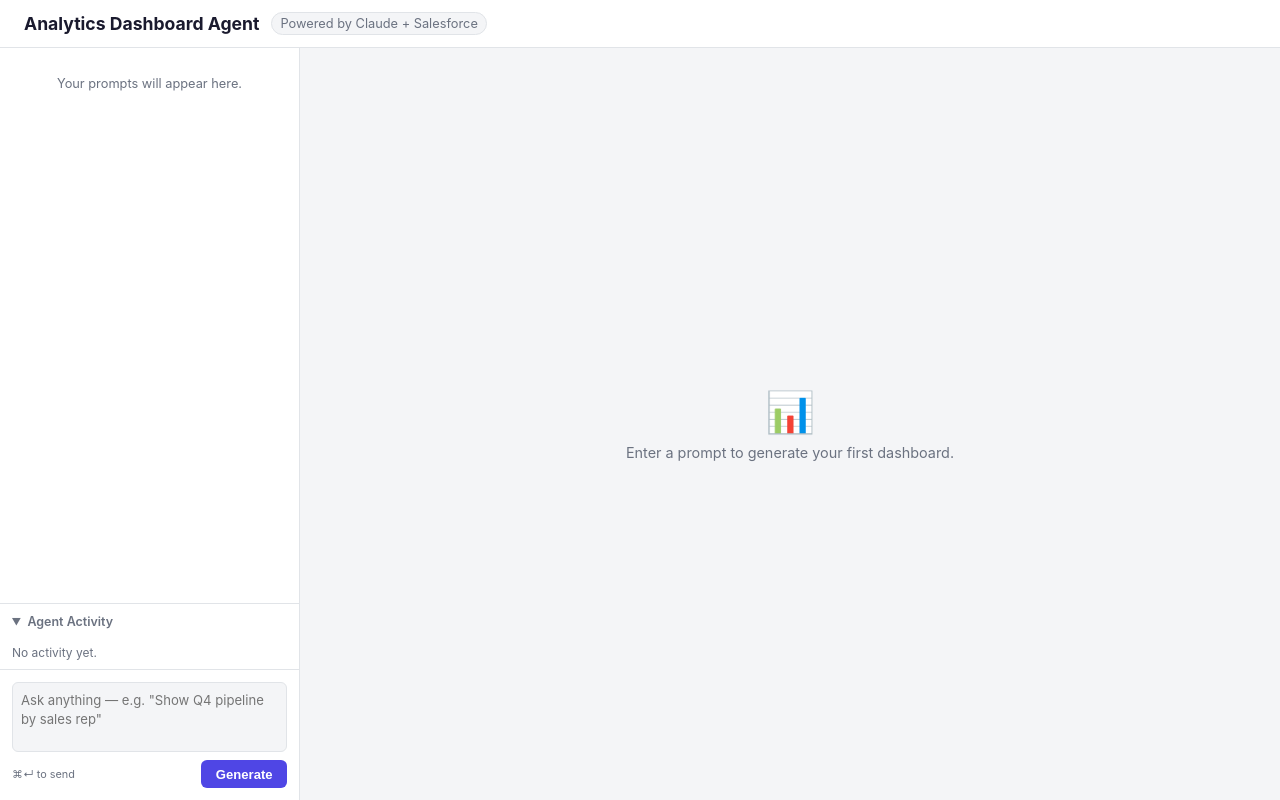
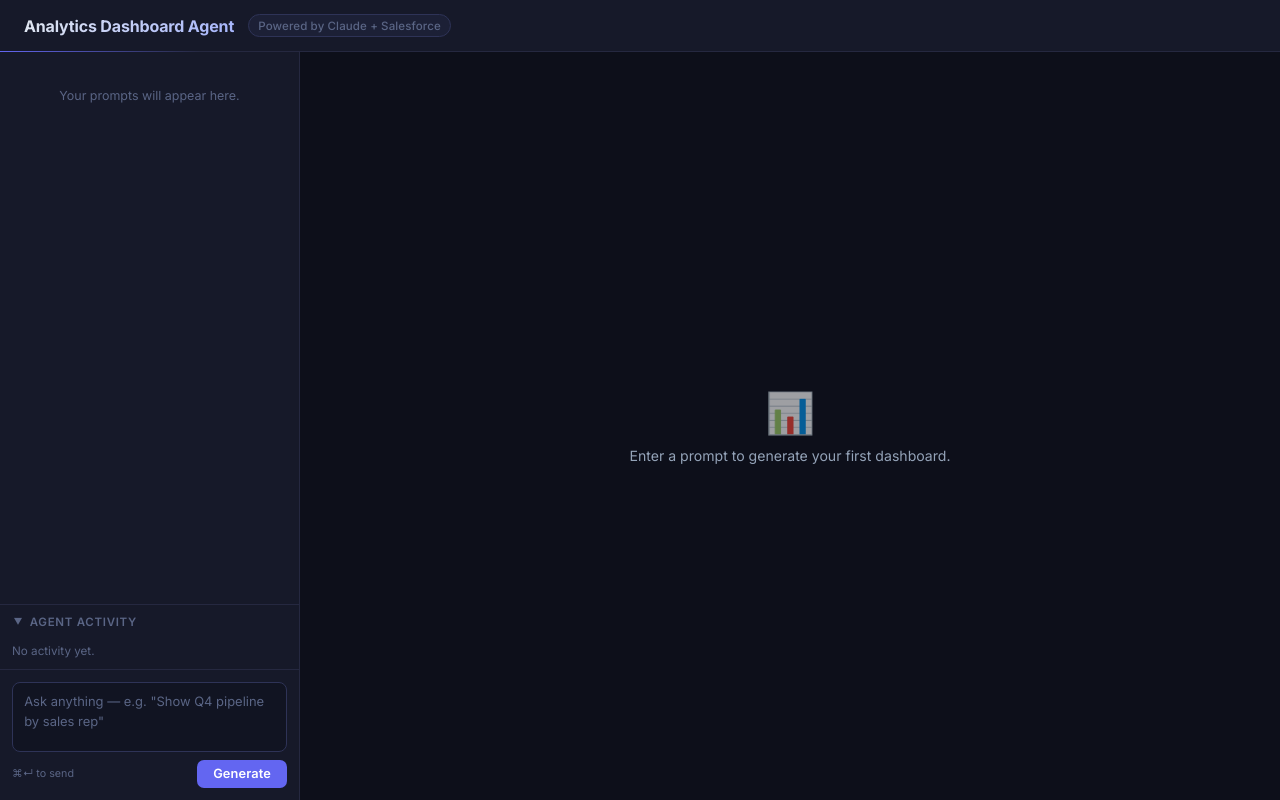
Before and after one commit to 62lauren/analytics-dashboard-agent, a FastAPI app: page / in a window 1280 px wide. Run offline with FastAPI, Linux system fonts and the light colour scheme; some libraries are stand-ins or nearby versions.

Commit message:
changed UI layout

```diff
--- a/web/static/style.css
+++ b/web/static/style.css
@@ -1,24 +1,31 @@
+@import url('https://fonts.googleapis.com/css2?family=Inter:wght@400;500;600;700&display=swap');
+
 *, *::before, *::after { box-sizing: border-box; margin: 0; padding: 0; }
 
 :root {
-  --bg: #f4f5f7;
-  --surface: #ffffff;
-  --border: #e1e4e8;
-  --text: #1a1a2e;
-  --muted: #6b7280;
-  --accent: #4f46e5;
-  --accent-hover: #4338ca;
-  --high: #dc2626;
-  --medium: #d97706;
-  --low: #16a34a;
-  --tool-call: #2563eb;
-  --tool-result: #059669;
-  --thinking: #7c3aed;
-  --error: #dc2626;
+  --bg:           #0d0f1a;
+  --bg-2:         #111422;
+  --surface:      #161929;
+  --surface-2:    #1c2036;
+  --border:       #252840;
+  --border-soft:  #2e3357;
+  --text:         #e2e8f0;
+  --text-dim:     #94a3b8;
+  --muted:        #5a6585;
+  --accent:       #6366f1;
+  --accent-hover: #818cf8;
+  --accent-glow:  rgba(99, 102, 241, 0.18);
+  --high:         #f87171;
+  --medium:       #fbbf24;
+  --low:          #34d399;
+  --tool-call:    #60a5fa;
+  --tool-result:  #34d399;
+  --thinking:     #a78bfa;
+  --error:        #f87171;
 }
 
 body {
-  font-family: -apple-system, BlinkMacSystemFont, "Segoe UI", sans-serif;
+  font-family: 'Inter', -apple-system, BlinkMacSystemFont, "Segoe UI", sans-serif;
   background: var(--bg);
   color: var(--text);
   height: 100vh;
@@ -31,14 +38,42 @@ body {
 header {
   background: var(--surface);
   border-bottom: 1px solid var(--border);
-  padding: 0.75rem 1.5rem;
+  padding: 0 1.5rem;
+  height: 52px;
   display: flex;
   align-items: center;
-  gap: 0.75rem;
+  gap: 0.85rem;
   flex-shrink: 0;
+  position: relative;
 }
-header h1 { font-size: 1.1rem; font-weight: 700; }
-header span { font-size: 0.8rem; color: var(--muted); background: var(--bg); padding: 0.2rem 0.5rem; border-radius: 99px; border: 1px solid var(--border); }
+header::after {
+  content: '';
+  position: absolute;
+  bottom: -1px;
+  left: 0;
+  width: 200px;
+  height: 1px;
+  background: linear-gradient(90deg, var(--accent), transparent);
+}
+header h1 {
+  font-size: 1rem;
+  font-weight: 700;
+  letter-spacing: -0.01em;
+  background: linear-gradient(135deg, #e2e8f0 0%, #a5b4fc 100%);
+  -webkit-background-clip: text;
+  -webkit-text-fill-color: transparent;
+  background-clip: text;
+}
+header span {
+  font-size: 0.72rem;
+  font-weight: 500;
+  color: var(--muted);
+  background: var(--surface-2);
+  padding: 0.2rem 0.6rem;
+  border-radius: 99px;
+  border: 1px solid var(--border-soft);
+  letter-spacing: 0.01em;
+}
 
 /* ── Layout ── */
 .layout {
@@ -64,34 +99,35 @@ header span { font-size: 0.8rem; color: var(--muted); background: var(--bg); pad
   padding: 0.75rem;
   display: flex;
   flex-direction: column;
-  gap: 0.4rem;
+  gap: 0.35rem;
 }
 
 .chat-history-empty {
   color: var(--muted);
-  font-size: 0.8rem;
+  font-size: 0.78rem;
   text-align: center;
-  padding: 1rem;
+  padding: 1.5rem 1rem;
 }
 
 .history-item {
-  background: var(--bg);
+  background: var(--surface-2);
   border: 1px solid var(--border);
-  border-radius: 6px;
-  padding: 0.5rem 0.65rem;
+  border-radius: 7px;
+  padding: 0.5rem 0.7rem;
   cursor: pointer;
-  transition: border-color 0.15s;
+  transition: border-color 0.15s, background 0.15s;
 }
-.history-item:hover { border-color: var(--accent); }
-.history-item.active { border-color: var(--accent); background: #eef2ff; }
+.history-item:hover { border-color: var(--border-soft); background: #1e2440; }
+.history-item.active { border-color: var(--accent); background: rgba(99, 102, 241, 0.08); }
 .history-item .hi-prompt {
-  font-size: 0.8rem;
+  font-size: 0.78rem;
   font-weight: 500;
   white-space: nowrap;
   overflow: hidden;
   text-overflow: ellipsis;
+  color: var(--text);
 }
-.history-item .hi-time { font-size: 0.7rem; color: var(--muted); margin-top: 0.15rem; }
+.history-item .hi-time { font-size: 0.68rem; color: var(--muted); margin-top: 0.2rem; }
 
 /* Activity log */
 .activity-section {
@@ -99,35 +135,37 @@ header span { font-size: 0.8rem; color: var(--muted); background: var(--bg); pad
   flex-shrink: 0;
 }
 .activity-section summary {
-  padding: 0.6rem 0.75rem;
+  padding: 0.6rem 0.85rem;
   cursor: pointer;
-  font-size: 0.78rem;
+  font-size: 0.72rem;
   font-weight: 600;
   color: var(--muted);
+  text-transform: uppercase;
+  letter-spacing: 0.06em;
   user-select: none;
   list-style: none;
   display: flex;
   align-items: center;
-  gap: 0.4rem;
+  gap: 0.45rem;
 }
-.activity-section summary::before { content: "▶"; font-size: 0.6rem; transition: transform 0.15s; }
+.activity-section summary::before { content: "▶"; font-size: 0.55rem; transition: transform 0.15s; }
 .activity-section[open] summary::before { transform: rotate(90deg); }
 .activity-log {
   max-height: 220px;
   overflow-y: auto;
-  padding: 0.4rem 0.75rem 0.6rem;
+  padding: 0.35rem 0.75rem 0.65rem;
   display: flex;
   flex-direction: column;
-  gap: 0.3rem;
+  gap: 0.25rem;
 }
-.activity-log:empty::after { content: "No activity yet."; font-size: 0.75rem; color: var(--muted); }
+.activity-log:empty::after { content: "No activity yet."; font-size: 0.73rem; color: var(--muted); }
 
 .log-entry {
-  font-size: 0.73rem;
-  padding: 0.3rem 0.5rem;
-  border-radius: 4px;
-  border-left: 3px solid transparent;
-  background: var(--bg);
+  font-size: 0.71rem;
+  padding: 0.28rem 0.5rem;
+  border-radius: 5px;
+  border-left: 2px solid transparent;
+  background: var(--surface-2);
 }
 .log-entry.thinking { border-color: var(--thinking); color: var(--thinking); font-style: italic; }
 .log-entry.tool-call { border-color: var(--tool-call); }
@@ -145,41 +183,48 @@ header span { font-size: 0.8rem; color: var(--muted); background: var(--bg); pad
   display: flex;
   flex-direction: column;
   gap: 0.5rem;
+  background: var(--surface);
 }
 .prompt-area textarea {
   width: 100%;
   resize: none;
-  border: 1px solid var(--border);
-  border-radius: 6px;
-  padding: 0.5rem;
-  font-size: 0.82rem;
+  border: 1px solid var(--border-soft);
+  border-radius: 8px;
+  padding: 0.6rem 0.7rem;
+  font-size: 0.81rem;
   font-family: inherit;
-  line-height: 1.4;
-  background: var(--bg);
-  transition: border-color 0.15s;
+  line-height: 1.5;
+  background: var(--bg-2);
+  color: var(--text);
+  transition: border-color 0.15s, box-shadow 0.15s;
   height: 70px;
 }
-.prompt-area textarea:focus { outline: none; border-color: var(--accent); }
+.prompt-area textarea::placeholder { color: var(--muted); }
+.prompt-area textarea:focus { outline: none; border-color: var(--accent); box-shadow: 0 0 0 3px var(--accent-glow); }
 .prompt-row { display: flex; justify-content: space-between; align-items: center; }
-.prompt-hint { font-size: 0.68rem; color: var(--muted); }
+.prompt-hint { font-size: 0.67rem; color: var(--muted); }
 .send-btn {
   background: var(--accent);
   color: #fff;
   border: none;
-  border-radius: 6px;
-  padding: 0.4rem 0.9rem;
-  font-size: 0.82rem;
+  border-radius: 7px;
+  padding: 0.42rem 1rem;
+  font-size: 0.8rem;
   font-weight: 600;
+  font-family: inherit;
   cursor: pointer;
-  transition: background 0.15s;
+  transition: background 0.15s, box-shadow 0.15s, transform 0.1s;
+  letter-spacing: 0.01em;
 }
-.send-btn:hover:not(:disabled) { background: var(--accent-hover); }
-.send-btn:disabled { opacity: 0.5; cursor: not-allowed; }
+.send-btn:hover:not(:disabled) { background: var(--accent-hover); box-shadow: 0 0 12px var(--accent-glow); }
+.send-btn:active:not(:disabled) { transform: scale(0.97); }
+.send-btn:disabled { opacity: 0.4; cursor: not-allowed; }
 
 /* ── Right panel ── */
 .right-panel {
   flex: 1;
   overflow-y: auto;
+  background: var(--bg);
   padding: 1.25rem;
   display: flex;
   flex-direction: column;
@@ -193,22 +238,22 @@ header span { font-size: 0.8rem; color: var(--muted); background: var(--bg); pad
   align-items: center;
   justify-content: center;
   color: var(--muted);
-  gap: 0.5rem;
+  gap: 0.6rem;
 }
-.empty-state .es-icon { font-size: 2.5rem; }
-.empty-state p { font-size: 0.9rem; }
+.empty-state .es-icon { font-size: 2.5rem; opacity: 0.6; }
+.empty-state p { font-size: 0.88rem; color: var(--text-dim); }
 
 /* ── Dashboard sections ── */
 .dashboard-section { display: none; }
 .dashboard-section.visible { display: block; }
 
 .section-title {
-  font-size: 0.85rem;
+  font-size: 0.7rem;
   font-weight: 700;
   color: var(--muted);
   text-transform: uppercase;
-  letter-spacing: 0.05em;
-  margin-bottom: 0.75rem;
+  letter-spacing: 0.08em;
+  margin-bottom: 0.85rem;
 }
 
 .charts-grid {
@@ -280,6 +332,7 @@ header span { font-size: 0.8rem; color: var(--muted); background: var(--bg); pad
 @keyframes spin { to { transform: rotate(360deg); } }
 
 /* Scrollbars */
-::-webkit-scrollbar { width: 5px; }
+::-webkit-scrollbar { width: 4px; }
 ::-webkit-scrollbar-track { background: transparent; }
-::-webkit-scrollbar-thumb { background: var(--border); border-radius: 99px; }
+::-webkit-scrollbar-thumb { background: var(--border-soft); border-radius: 99px; }
+::-webkit-scrollbar-thumb:hover { background: var(--muted); }
--- a/web/templates/index.html
+++ b/web/templates/index.html
@@ -4,6 +4,8 @@
   <meta charset="UTF-8" />
   <meta name="viewport" content="width=device-width, initial-scale=1.0" />
   <title>Analytics Dashboard Agent</title>
+  <link rel="preconnect" href="https://fonts.googleapis.com" />
+  <link rel="preconnect" href="https://fonts.gstatic.com" crossorigin />
   <script src="https://cdn.plot.ly/plotly-2.27.0.min.js"></script>
   <link rel="stylesheet" href="/static/style.css" />
 </head>
```
Also changed, not shown: other parts of web/static/style.css (+26 -19 lines).
